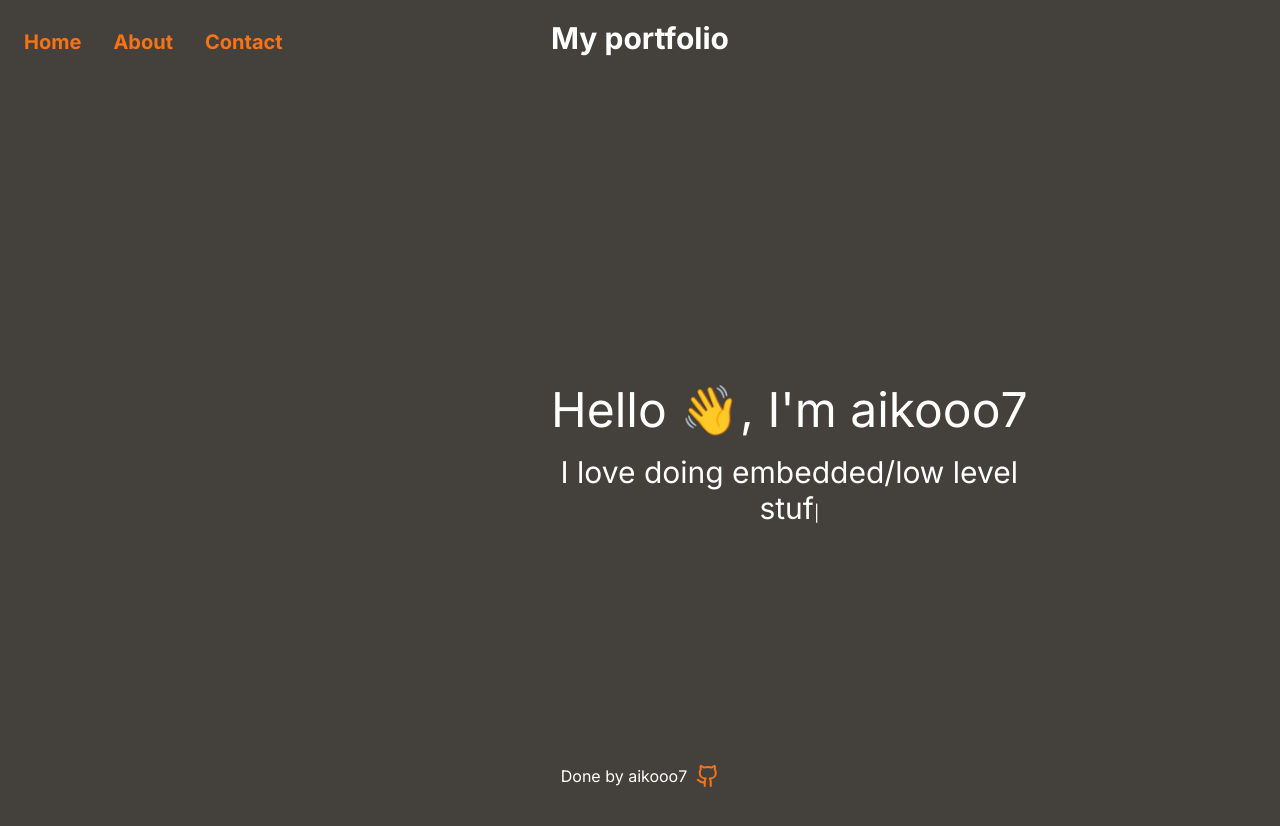
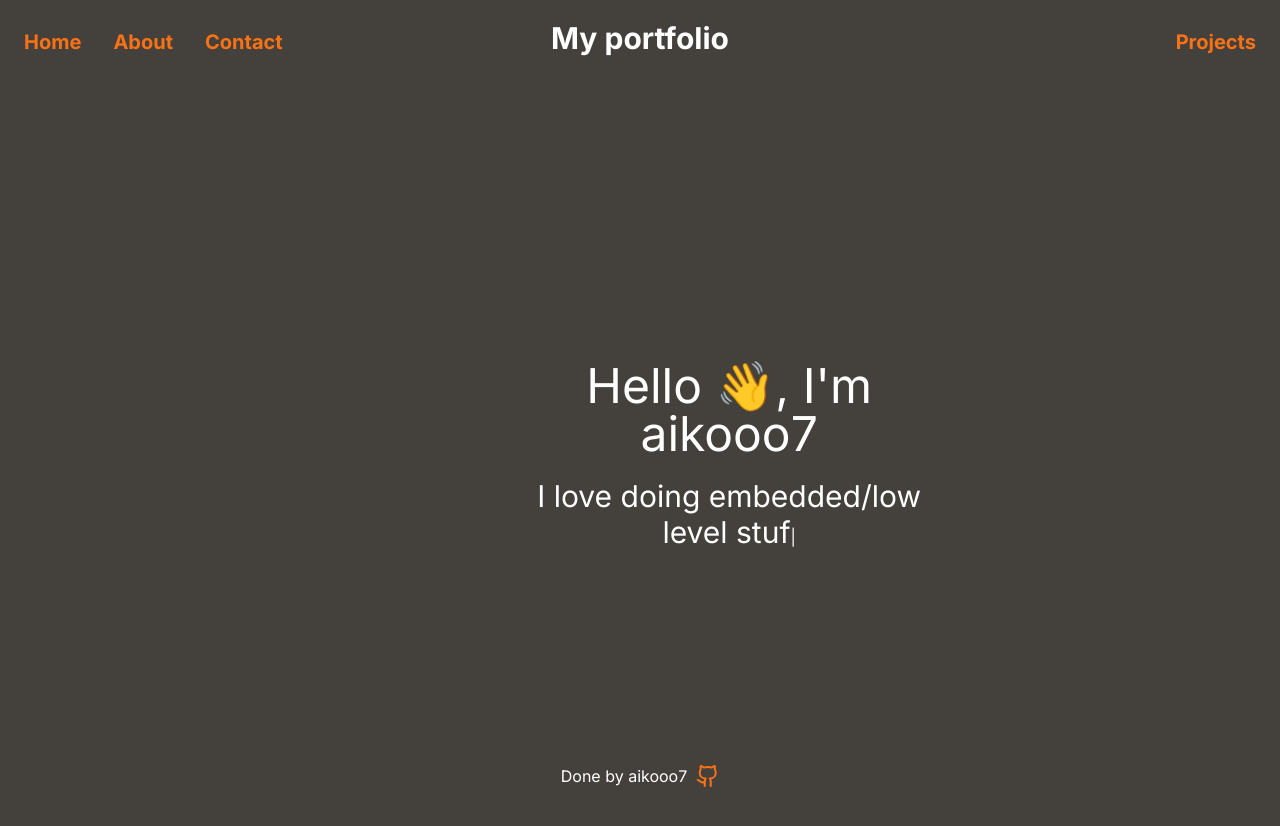
Before and after one commit to aikooo7/portfolio, a Next.js app: page / in a window 1280 px wide. Shown: the top 826 px of the page. Built offline with nearby package versions, Linux system fonts and the light colour scheme.

Commit message:
feat: add Projects to navbar

```diff
--- a/src/app/layout.tsx
+++ b/src/app/layout.tsx
@@ -41,6 +41,12 @@ export default function RootLayout({
               >
                 Contact
               </Link>
+              <Link
+                href="/projects"
+                className="float-right text-center py-2 px-4 text-xl"
+              >
+                Projects
+              </Link>
             </div>
           </nav>
           {children}
```
